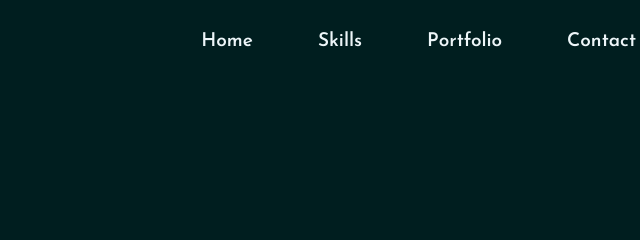
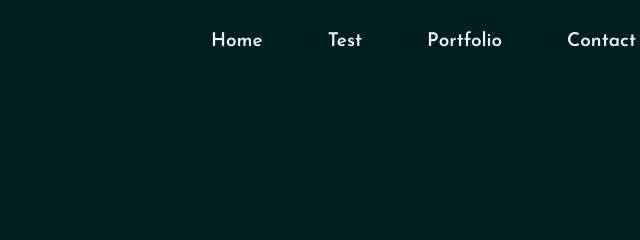
Before and after one commit to JFujie/uib-final-project, a website built with Parcel: page index.html in a window 1280 px wide. Shown: the top 240 px of the page, 624-1264 px from the left. Built offline with nearby package versions, Linux system fonts and the light colour scheme.

Commit message:
testing stuff

```diff
--- a/index.html
+++ b/index.html
@@ -19,7 +19,7 @@
 
       <nav>
         <a href="#" class="link">Home</a>
-        <a href="#skills" class="link">Skills</a>
+        <a href="#skills" class="link">Test</a>
         <a href="#portfolio" class="link">Portfolio</a>
         <a href="#contact" class="link">Contact</a>
       </nav>
```
